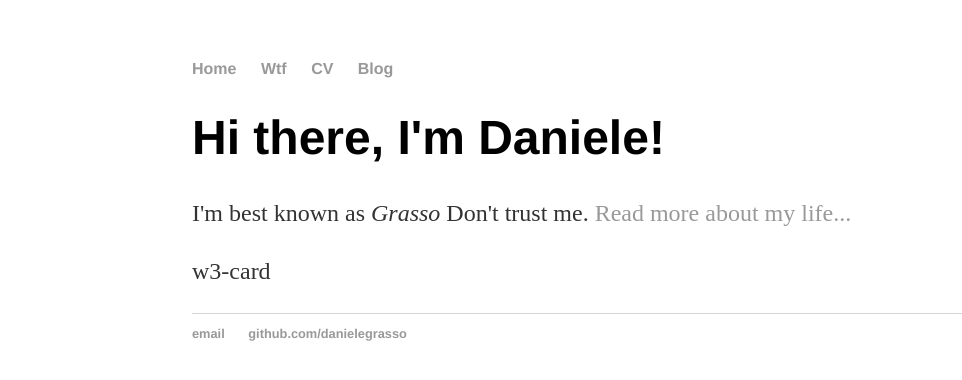
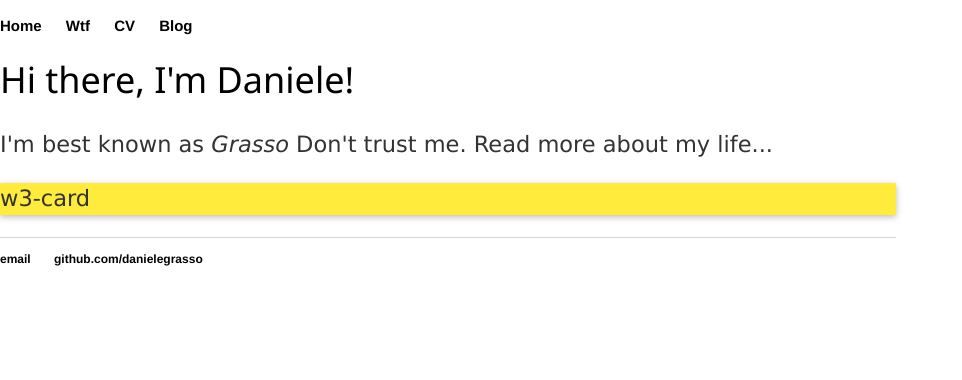
Before and after one commit to danielegrasso/danielegrasso.github.io, a Jekyll site: the page built from index.html, in a window 1280 px wide. Shown: the top 380 px of the page, without its empty margins (0-962 px from the left). Built offline with Jekyll 4.4.1, drawn with Linux system fonts in a browser that asks for light colours.

Commit message:
Update default.html
Adding css w3

```diff
--- a/_layouts/default.html
+++ b/_layouts/default.html
@@ -4,6 +4,7 @@
 			<title>{{ page.title }}</title>
 			<!-- link to main stylesheet -->
 			<link rel="stylesheet" type="text/css" href="/css/main.css">
+			<link rel="stylesheet" href="http://www.w3schools.com/lib/w3.css">
 		</head>
 		<body>
 			<nav>
```
